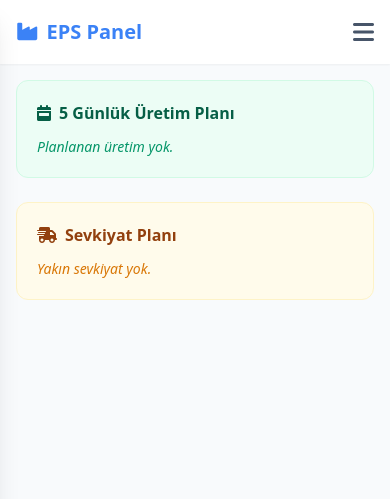
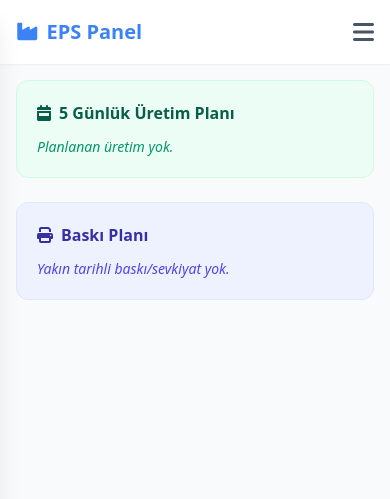
Before and after one commit to esatdenizkolege/eps-final-system-v3, a Flask app: template templates/dashboard.html in a window 390 px wide, after a click on "Günlük Plan". Shown: the top 499 px of the page. Run offline with Flask 3, Linux system fonts and the light colour scheme; the template is opened without the code that fills it, so the values that code supplies are empty; some libraries are stand-ins or nearby versions.

Commit message:
Feat: Replace Sevkiyat Plan with Baski Plan; Update mobile UI

```diff
--- a/app.py
+++ b/app.py
@@ -613,9 +613,9 @@ def calculate_planning(conn):
             if ihtiyac_index >= len(siva_uretim_sirasli_ihtiyac):
                 break
 
-        # 5 Günlük Sevkiyat Detay Planı (Termin tarihine göre)
+        # 5 Günlük Baskı Planı (Termin tarihine göre)
         bugun = datetime.now().date()
-        sevkiyat_plan_detay = {}
+        baski_plan_detay = {}
         for i in range(0, 5):
             plan_tarihi = (bugun + timedelta(days=i)).strftime('%Y-%m-%d')
             cur.execute("""
@@ -632,10 +632,10 @@ def calculate_planning(conn):
                 for s in sevkiyatlar:
                     gunluk_plan[s['musteri']].append(s)
 
-                sevkiyat_plan_detay[plan_tarihi] = dict(gunluk_plan)
+                baski_plan_detay[plan_tarihi] = dict(gunluk_plan)
 
         cur.close()
-        return toplam_gerekli_siva, kapasite, siva_plan_detay, sevkiyat_plan_detay, stok_map
+        return toplam_gerekli_siva, kapasite, siva_plan_detay, baski_plan_detay, stok_map
 
     except Exception as e:
         print(f"--- KRİTİK HATA LOGU (calculate_planning) ---")
@@ -674,7 +674,8 @@ def index():
         init_db()
 
     # 2. Planlama ve Stok Haritasını Hesapla
-    toplam_gerekli_siva, kapasite, siva_plan_detay, sevkiyat_plan_detay, stok_map = calculate_planning(conn)
+    # 2. Planlama ve Stok Haritasını Hesapla
+    toplam_gerekli_siva, kapasite, siva_plan_detay, baski_plan_detay, stok_map = calculate_planning(conn)
 
     # 3. Stok ve Eksik Analizi Listesini Oluştur
     stok_list = []
@@ -727,7 +728,7 @@ def index():
     cur.close()
     conn.close()
 
-    return render_template('dashboard.html', stok_list=stok_list, siparisler=siparis_listesi, CINSLER=CINSLER, KALINLIKLAR=KALINLIKLAR, next_siparis_kodu=next_siparis_kodu, today=today, message=message, gunluk_siva_m2=gunluk_siva_m2, toplam_gerekli_siva=toplam_gerekli_siva, siva_plan_detay=siva_plan_detay, sevkiyat_plan_detay=sevkiyat_plan_detay, CINS_TO_BOYALI_MAP=CINS_TO_BOYALI_MAP, toplam_bekleyen_siparis_m2=toplam_bekleyen_siparis_m2)
+    return render_template('dashboard.html', stok_list=stok_list, siparisler=siparis_listesi, CINSLER=CINSLER, KALINLIKLAR=KALINLIKLAR, next_siparis_kodu=next_siparis_kodu, today=today, message=message, gunluk_siva_m2=gunluk_siva_m2, toplam_gerekli_siva=toplam_gerekli_siva, siva_plan_detay=siva_plan_detay, baski_plan_detay=baski_plan_detay, CINS_TO_BOYALI_MAP=CINS_TO_BOYALI_MAP, toplam_bekleyen_siparis_m2=toplam_bekleyen_siparis_m2)
 
 # --- KRİTİK VERİ KURTARMA ROTASI ---
 @app.route('/admin/data_repair', methods=['GET'])
--- a/templates/dashboard.html
+++ b/templates/dashboard.html
@@ -520,26 +520,29 @@
                             {% endif %}
                         </div>
 
-                        <!-- Shipment Plan -->
-                        <div class="bg-amber-50 rounded-xl p-5 border border-amber-100">
-                            <h3 class="font-bold text-amber-800 mb-3 flex items-center gap-2">
-                                <i class="fa-solid fa-truck-fast"></i> Sevkiyat Planı
+                        <!-- Baskı Planı (Formerly Sevkiyat Planı) -->
+                        <div class="bg-indigo-50 rounded-xl p-5 border border-indigo-100">
+                            <h3 class="font-bold text-indigo-800 mb-3 flex items-center gap-2">
+                                <i class="fa-solid fa-print"></i> Baskı Planı
                             </h3>
-                            {% if sevkiyat_plan_detay %}
+                            {% if baski_plan_detay %}
                             <div class="space-y-4">
-                                {% for tarih, musteriler in sevkiyat_plan_detay.items() %}
-                                <div class="bg-white p-3 rounded-lg shadow-sm border border-amber-100">
-                                    <div class="flex justify-between items-center mb-3 pb-2 border-b border-amber-50">
+                                <div class="space-y-4">
+                                    {% for tarih, musteriler in baski_plan_detay.items() %}
+                                    <div class="bg-white p-3 rounded-lg shadow-sm border border-indigo-100">
+                                        <div
+                                            class="flex justify-between items-center mb-3 pb-2 border-b border-indigo-50">
                                             <div class="flex items-center gap-2">
-                                            <i class="fa-regular fa-calendar text-amber-500"></i>
-                                            <span class="font-bold text-amber-800 text-sm">{{ tarih }}</span>
+                                                <i class="fa-regular fa-calendar text-indigo-500"></i>
+                                                <span class="font-bold text-indigo-800 text-sm">{{ tarih }}</span>
                                             </div>
                                         </div>
                                         <div class="space-y-3">
                                             {% for musteri, urunler in musteriler.items() %}
                                             <div class="bg-slate-50 rounded p-2 border border-slate-100">
                                                 <div class="flex justify-between items-center mb-2">
-                                                <h5 class="text-xs font-bold text-slate-800 flex items-center gap-1">
+                                                    <h5
+                                                        class="text-xs font-bold text-slate-800 flex items-center gap-1">
                                                         <i class="fa-solid fa-user text-blue-400 text-[10px]"></i> {{
                                                         musteri }}
                                                     </h5>
@@ -565,7 +568,7 @@
                                     {% endfor %}
                                 </div>
                                 {% else %}
-                            <p class="text-sm text-amber-600 italic">Yakın sevkiyat yok.</p>
+                                <p class="text-sm text-indigo-600 italic">Yakın tarihli baskı/sevkiyat yok.</p>
                                 {% endif %}
                             </div>
                         </div>
@@ -586,7 +589,8 @@
                                 <div id="bulkActionToolbar"
                                     class="hidden bg-blue-50 p-3 mb-4 rounded-lg flex items-center justify-between border border-blue-100 transition-all">
                                     <span class="text-sm font-bold text-blue-700 flex items-center gap-2">
-                                    <i class="fa-solid fa-check-double"></i> <span id="selectedCount">0</span> sipariş
+                                        <i class="fa-solid fa-check-double"></i> <span id="selectedCount">0</span>
+                                        sipariş
                                         seçildi
                                     </span>
                                     <div class="flex gap-2">
@@ -642,11 +646,13 @@
                                                         onchange="updateBulkToolbar()">
                                                 </div>
                                             </td>
-                                        <td class="hidden md:table-cell text-sm text-slate-400 font-mono">#{{ siparis.id
+                                            <td class="hidden md:table-cell text-sm text-slate-400 font-mono">#{{
+                                                siparis.id
                                                 }}</td>
                                             <td class="text-base font-medium">{{ siparis.musteri }}</td>
                                             <td class="font-mono font-semibold text-base">{{ siparis.urun_kodu }}</td>
-                                        <td class="hidden sm:table-cell text-sm text-slate-500">{{ siparis.cinsi }} {{
+                                            <td class="hidden sm:table-cell text-sm text-slate-500">{{ siparis.cinsi }}
+                                                {{
                                                 siparis.kalinlik }}</td>
                                             <td class="hidden sm:table-cell text-sm text-slate-500">{{
                                                 siparis.siparis_tarihi }}</td>
@@ -655,7 +661,8 @@
 
                                             <!-- 3 SÜTUN GÖRÜNÜMÜ -->
                                             <td class="text-right text-gray-600 font-medium bg-gray-50">
-                                            {{ siparis.toplam_m2 if siparis.toplam_m2 > 0 else siparis.bekleyen_m2 }}
+                                                {{ siparis.toplam_m2 if siparis.toplam_m2 > 0 else siparis.bekleyen_m2
+                                                }}
                                             </td>
                                             <td class="text-right text-green-600 font-bold bg-green-50">
                                                 {% if siparis.toplam_m2 and siparis.toplam_m2 > siparis.bekleyen_m2 %}
@@ -758,18 +765,21 @@
                                                 <span
                                                     class="font-mono bg-slate-100 px-2 py-0.5 rounded text-xs text-slate-600 font-semibold">{{
                                                     siparis.urun_kodu }}</span>
-                                            <span class="text-xs text-slate-500">{{ siparis.cinsi }} {{ siparis.kalinlik
+                                                <span class="text-xs text-slate-500">{{ siparis.cinsi }} {{
+                                                    siparis.kalinlik
                                                     }}</span>
                                             </div>
                                         </div>
                                         <div class="grid grid-cols-2 gap-4 mt-4 py-3 border-t border-b border-slate-50">
                                             <div>
                                                 <p class="text-[10px] text-slate-400 uppercase font-semibold">Termin</p>
-                                            <p class="text-sm font-medium text-slate-700">{{ siparis.termin_tarihi }}
+                                                <p class="text-sm font-medium text-slate-700">{{ siparis.termin_tarihi
+                                                    }}
                                                 </p>
                                             </div>
                                             <div class="text-right">
-                                            <p class="text-[10px] text-slate-400 uppercase font-semibold">Bekleyen</p>
+                                                <p class="text-[10px] text-slate-400 uppercase font-semibold">Bekleyen
+                                                </p>
                                                 <p
                                                     class="text-xl font-bold {{ 'text-red-500' if siparis.bekleyen_m2 > 1000 else 'text-blue-600' }}">
                                                     {{ siparis.bekleyen_m2 }} m²</p>
@@ -778,9 +788,11 @@
                                         <div class="flex items-center justify-between mt-4 gap-2">
                                             {% if siparis.durum == 'Bekliyor' %}
                                             <button data-id="{{ siparis.id }}" data-cinsi="{{ siparis.cinsi }}"
-                                            data-kalinlik="{{ siparis.kalinlik }}" data-m2="{{ siparis.bekleyen_m2 }}"
-                                            data-kod="{{ siparis.urun_kodu }}" data-termin="{{ siparis.termin_tarihi }}"
-                                            data-musteri="{{ siparis.musteri }}" onclick="openEditModalFromData(this)"
+                                                data-kalinlik="{{ siparis.kalinlik }}"
+                                                data-m2="{{ siparis.bekleyen_m2 }}" data-kod="{{ siparis.urun_kodu }}"
+                                                data-termin="{{ siparis.termin_tarihi }}"
+                                                data-musteri="{{ siparis.musteri }}"
+                                                onclick="openEditModalFromData(this)"
                                                 class="flex-1 bg-slate-100 text-slate-600 py-2 rounded-lg text-sm font-medium hover:bg-slate-200 transition">
                                                 <i class="fa-solid fa-pen mr-1"></i> Düzenle
                                             </button>
@@ -852,7 +864,8 @@
                                 </div>
 
                                 <!-- Right: Details -->
-                            <div class="w-2/3 flex flex-col border rounded-lg overflow-hidden bg-white relative h-full">
+                                <div
+                                    class="w-2/3 flex flex-col border rounded-lg overflow-hidden bg-white relative h-full">
                                     <div class="bg-blue-50 p-3 font-bold text-blue-800 border-b border-blue-100 flex justify-between items-center"
                                         id="analysisDetailHeader">
                                         <span>Detaylar</span>
@@ -876,7 +889,8 @@
                                                         Miktar</th>
                                                 </tr>
                                             </thead>
-                                        <tbody class="bg-white divide-y divide-gray-200" id="analysisDetailTableBody">
+                                            <tbody class="bg-white divide-y divide-gray-200"
+                                                id="analysisDetailTableBody">
                                             </tbody>
                                         </table>
                                     </div>
@@ -921,7 +935,8 @@
                                 </div>
 
                                 <!-- Right: Details -->
-                            <div class="w-2/3 flex flex-col border rounded-lg overflow-hidden bg-white relative h-full">
+                                <div
+                                    class="w-2/3 flex flex-col border rounded-lg overflow-hidden bg-white relative h-full">
                                     <div class="bg-purple-50 p-3 font-bold text-purple-800 border-b border-purple-100 flex justify-between items-center"
                                         id="zeminDetailHeader">
                                         <span>Zemin Detayları</span>
```
Lines whose indentation alone changed are shown as unchanged.
